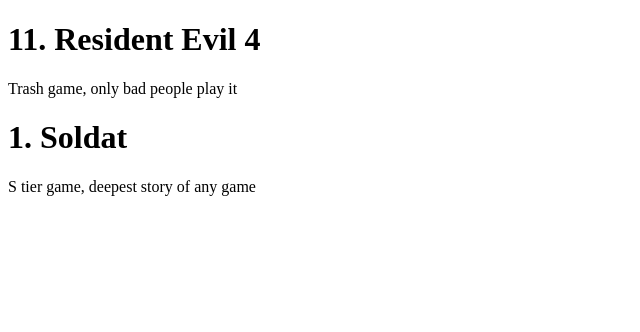
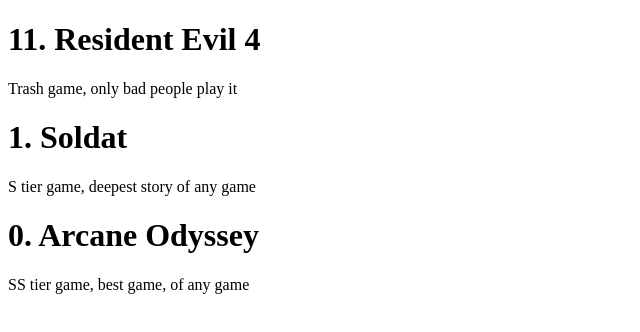
Before and after one commit to LloydGhee/QuandaleDingle.github.io, a plain HTML site: page index.html in a window 1280 px wide. Shown: the whole page, without its empty margins (0-640 px from the left). Drawn offline with Linux system fonts and the light colour scheme.

Commit message:
Update index.html

```diff
--- a/index.html
+++ b/index.html
@@ -10,6 +10,8 @@
     <p>Trash game, only bad people play it</p>
     <h1>1. Soldat</h1>
     <p>S tier game, deepest story of any game</p>
+     <h1>0. Arcane Odyssey</h1>
+    <p>SS tier game, best game, of any game</p>
 
     <!-- The only perpose that index.html serves is detecting whether the current device is a mobile or not and then select the appriopriate page bassed on this -->
 
```
